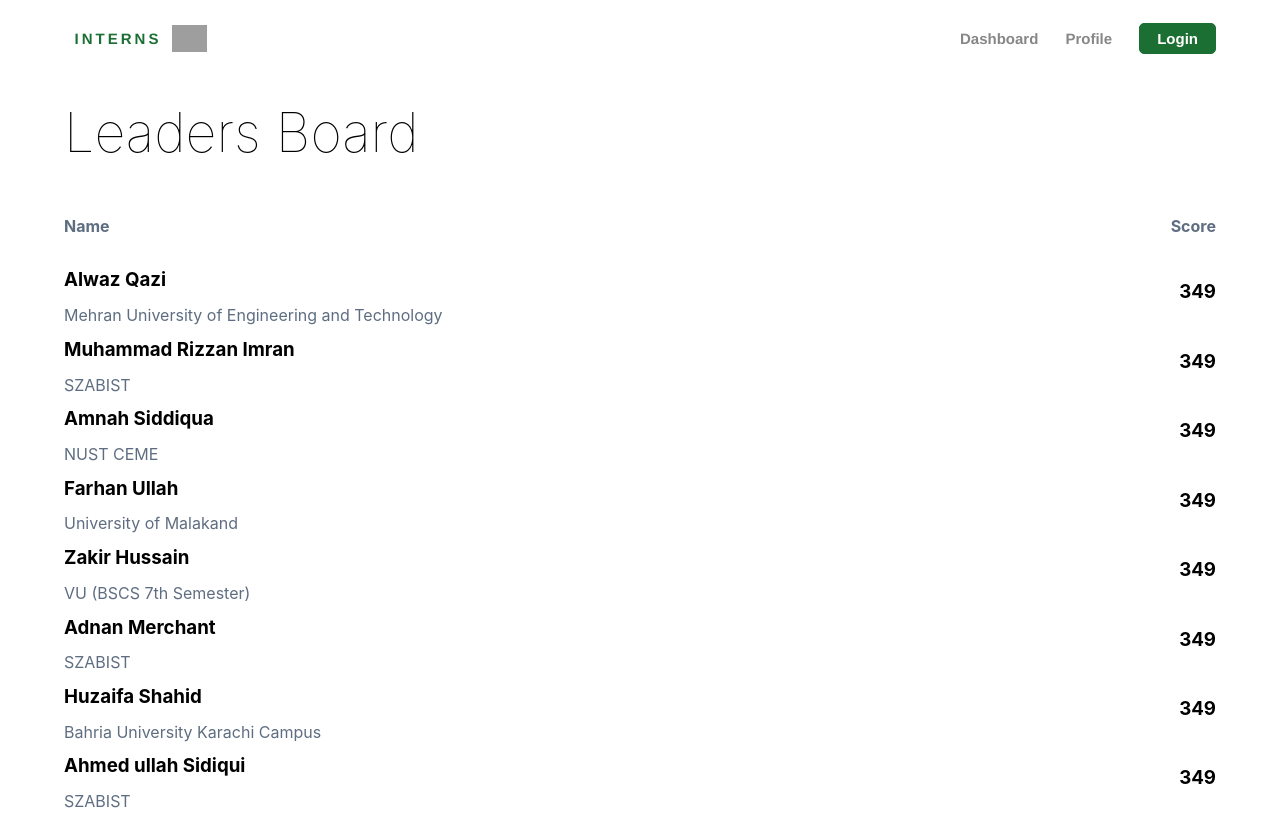
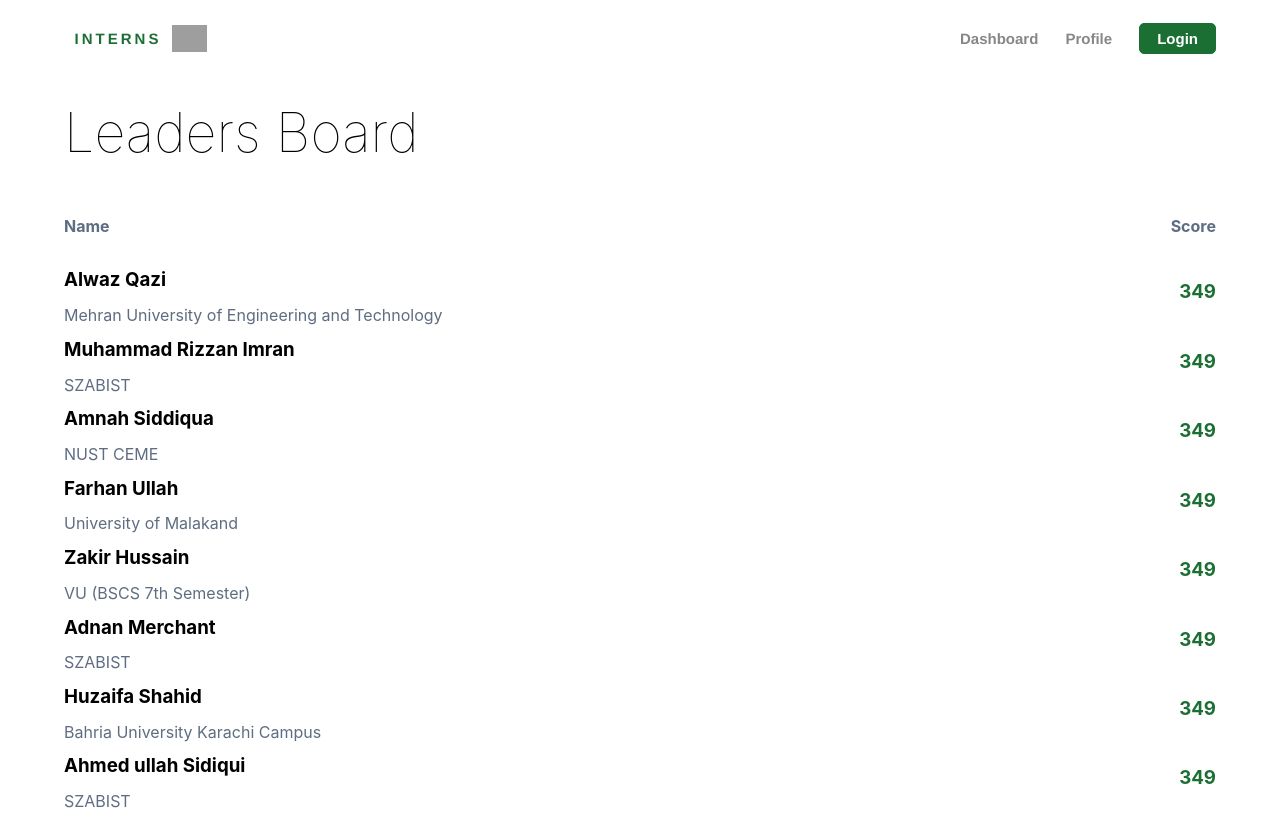
Before and after one commit to Alwaz/Leadersboard-react, a React (Create React App) app: page / in a window 1280 px wide. Built offline with nearby package versions, Linux system fonts and the light colour scheme; grey boxes are pictures that could not be loaded.

Commit message:
updated score component

```diff
--- a/src/Components/Students/Scores.js
+++ b/src/Components/Students/Scores.js
@@ -3,7 +3,7 @@ import React from "react";
 const Scores = ({ score }) => {
   return (
     <div className="scores__score">
-      <h3>{score}</h3>
+      <h3 style={{ color: "#1c6f33" }}>{score}</h3>
     </div>
   );
 };
```
